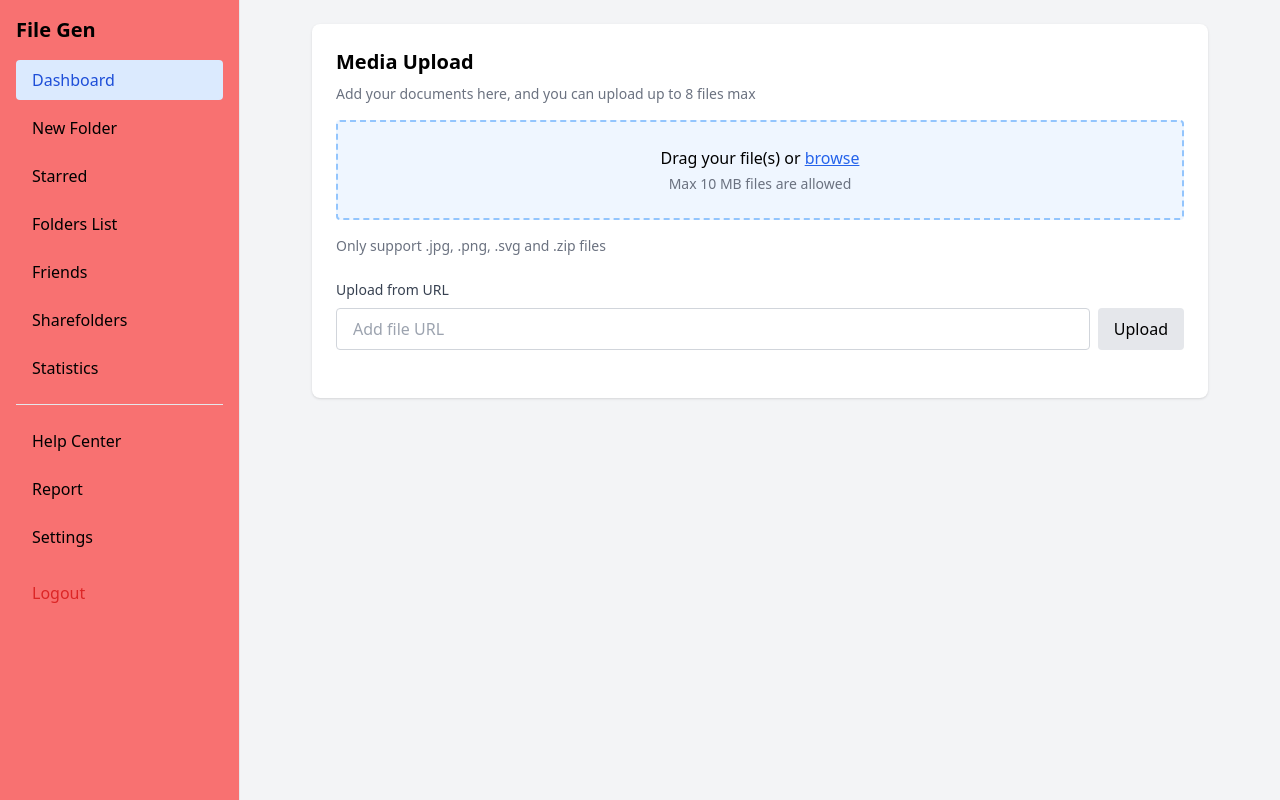
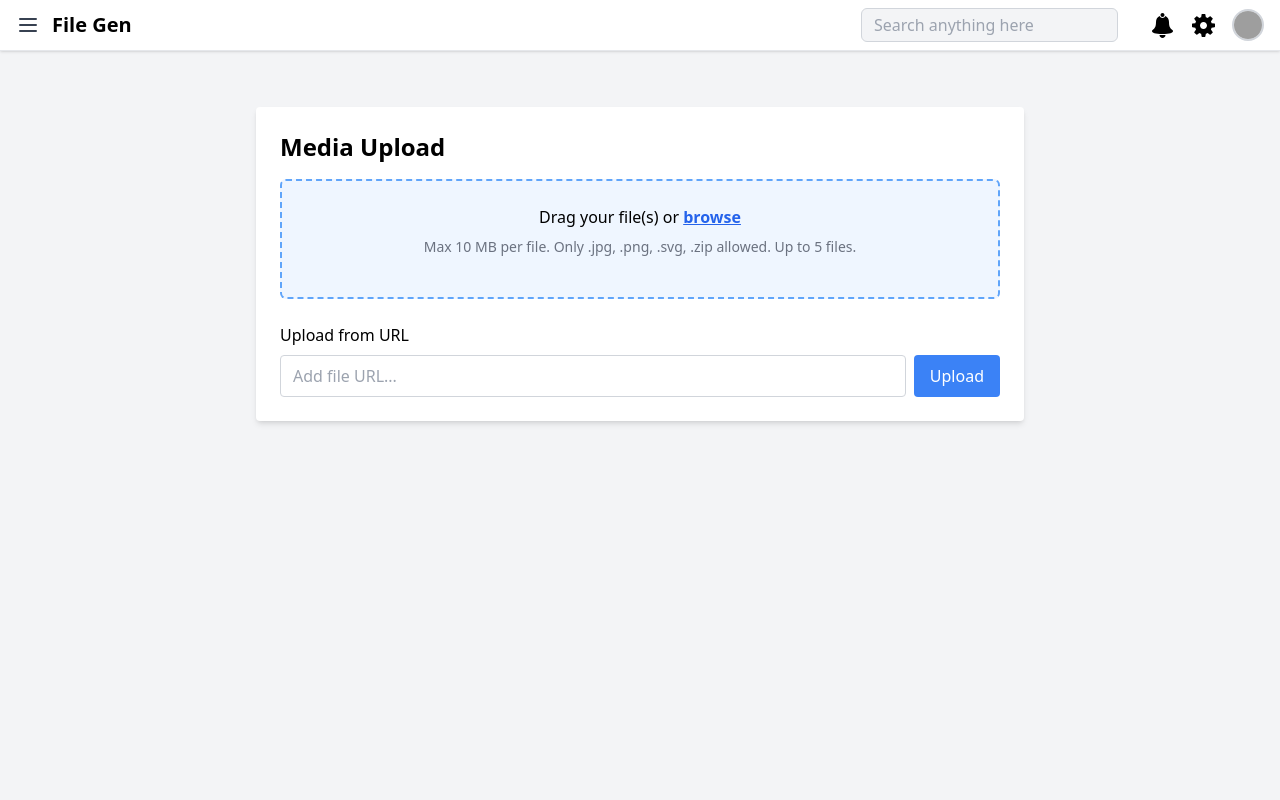
Before and after one commit to ashokkarkii/project, a website: page dashbord.html in a window 1280 px wide. Drawn offline with nearby package versions, Linux system fonts and the light colour scheme; grey boxes are pictures that could not be loaded.

Commit message:
dashbord.html

```diff
--- a/dashbord.html
+++ b/dashbord.html
@@ -2,112 +2,156 @@
 <html lang="en">
   <head>
     <meta charset="UTF-8" />
-    <meta name="viewport" content="width=device-width, initial-scale=1.0" />
-    <title>Media Upload Dashboard</title>
+    <title>Navbar with Toggle Sidebar</title>
     <script src="https://cdn.tailwindcss.com"></script>
   </head>
-  <body class="bg-gray-100">
-    <div class="flex h-screen">
-      <!-- Sidebar -->
-      <aside class="w-60  border-r p-4 space-y-4 bg-red-400">
-        <h2 class="text-xl font-bold mb-4">File Gen</h2>
-        <nav class="space-y-2">
-          <a href="#" class="block px-4 py-2 rounded bg-blue-100 text-blue-700">Dashboard</a>
-          <a href="#" class="block px-4 py-2 rounded hover:bg-gray-100">New Folder</a>
-          <a href="#" class="block px-4 py-2 rounded hover:bg-gray-100">Starred</a>
-          <a href="#" class="block px-4 py-2 rounded hover:bg-gray-100">Folders List</a>
-          <a href="#" class="block px-4 py-2 rounded hover:bg-gray-100">Friends</a>
-          <a href="#" class="block px-4 py-2 rounded hover:bg-gray-100">Sharefolders</a>
-          <a href="#" class="block px-4 py-2 rounded hover:bg-gray-100">Statistics</a>
-        </nav>
-        <hr />
-        <nav class="space-y-2">
-          <a href="#" class="block px-4 py-2 rounded hover:bg-gray-100">Help Center</a>
-          <a href="#" class="block px-4 py-2 rounded hover:bg-gray-100">Report</a>
-          <a href="#" class="block px-4 py-2 rounded hover:bg-gray-100">Settings</a>
-        </nav>
-        <a href="#" class="block px-4 py-2 text-red-600 mt-auto hover:bg-red-50">Logout</a>
-      </aside>
+  <body class="bg-gray-100 min-h-screen">
+    <!-- Navbar -->
+    <nav class="flex items-center justify-between px-4 py-2 bg-white shadow border-b w-full">
+      <div class="flex items-center gap-3">
+        <button class="text-gray-700 focus:outline-none" id="hamburger">
+          <svg
+            class="w-6 h-6"
+            fill="none"
+            stroke="currentColor"
+            stroke-width="2"
+            viewBox="0 0 24 24"
+            xmlns="http://www.w3.org/2000/svg"
+          >
+            <path
+              stroke-linecap="round"
+              stroke-linejoin="round"
+              d="M4 6h16M4 12h16M4 18h16"
+            ></path>
+          </svg>
+        </button>
+       <a href="index.html"> <span class="text-xl font-semibold">File Gen</span></a>
+      </div>
 
 
 
+      <!-- Right: Icons -->
+      <div class="flex items-center gap-4">
+        <div class="flex-1 mx-4 max-w-md">
+          <input
+            type="text"
+            placeholder="Search anything here"
+            class="w-full px-3 py-1 rounded-md bg-gray-100 border border-gray-300 focus:outline-none focus:ring-2 focus:ring-blue-500"
+          />
+        </div>
+
+        <!-- Notification Icon -->
+        <button class="text-gray-700 hover:text-blue-500 relative">
+          <a href="#">
+            <svg
+              xmlns="http://www.w3.org/2000/svg"
+              x="0px"
+              y="0px"
+              width="25"
+              height="25"
+              viewBox="0 0 50 50"
+            >
+              <path
+                d="M 25 0 C 22.792969 0 21 1.792969 21 4 C 21 6.207031 22.792969 8 25 8 C 27.207031 8 29 6.207031 29 4 C 29 1.792969 27.207031 0 25 0 Z M 19.375 6.09375 C 14.804688 8.050781 12 12.457031 12 18 C 12 29 8.199219 31.761719 5.9375 33.40625 C 4.933594 34.132813 4 34.808594 4 36 C 4 40.207031 10.28125 42 25 42 C 39.71875 42 46 40.207031 46 36 C 46 34.808594 45.066406 34.132813 44.0625 33.40625 C 41.800781 31.761719 38 29 38 18 C 38 12.441406 35.199219 8.046875 30.625 6.09375 C 29.769531 8.367188 27.566406 10 25 10 C 22.433594 10 20.230469 8.363281 19.375 6.09375 Z M 19 43.875 C 19 43.914063 19 43.960938 19 44 C 19 47.308594 21.691406 50 25 50 C 28.308594 50 31 47.308594 31 44 C 31 43.960938 31 43.914063 31 43.875 C 29.117188 43.953125 27.117188 44 25 44 C 22.882813 44 20.882813 43.953125 19 43.875 Z"
+              ></path></svg
+          ></a>
+        </button>
+
+        <!-- Settings Icon -->
+        <button class="text-gray-700 hover:text-blue-500">
+          <a href="#">
+            <svg
+              xmlns="http://www.w3.org/2000/svg"
+              x="0px"
+              y="0px"
+              width="25"
+              height="25"
+              viewBox="0 0 50 50"
+            >
+              <path
+                d="M47.16,21.221l-5.91-0.966c-0.346-1.186-0.819-2.326-1.411-3.405l3.45-4.917c0.279-0.397,0.231-0.938-0.112-1.282 l-3.889-3.887c-0.347-0.346-0.893-0.391-1.291-0.104l-4.843,3.481c-1.089-0.602-2.239-1.08-3.432-1.427l-1.031-5.886 C28.607,2.35,28.192,2,27.706,2h-5.5c-0.49,0-0.908,0.355-0.987,0.839l-0.956,5.854c-1.2,0.345-2.352,0.818-3.437,1.412l-4.83-3.45 c-0.399-0.285-0.942-0.239-1.289,0.106L6.82,10.648c-0.343,0.343-0.391,0.883-0.112,1.28l3.399,4.863 c-0.605,1.095-1.087,2.254-1.438,3.46l-5.831,0.971c-0.482,0.08-0.836,0.498-0.836,0.986v5.5c0,0.485,0.348,0.9,0.825,0.985 l5.831,1.034c0.349,1.203,0.831,2.362,1.438,3.46l-3.441,4.813c-0.284,0.397-0.239,0.942,0.106,1.289l3.888,3.891 c0.343,0.343,0.884,0.391,1.281,0.112l4.87-3.411c1.093,0.601,2.248,1.078,3.445,1.424l0.976,5.861C21.3,47.647,21.717,48,22.206,48 h5.5c0.485,0,0.9-0.348,0.984-0.825l1.045-5.89c1.199-0.353,2.348-0.833,3.43-1.435l4.905,3.441 c0.398,0.281,0.938,0.232,1.282-0.111l3.888-3.891c0.346-0.347,0.391-0.894,0.104-1.292l-3.498-4.857 c0.593-1.08,1.064-2.222,1.407-3.408l5.918-1.039c0.479-0.084,0.827-0.5,0.827-0.985v-5.5C47.999,21.718,47.644,21.3,47.16,21.221z M25,32c-3.866,0-7-3.134-7-7c0-3.866,3.134-7,7-7s7,3.134,7,7C32,28.866,28.866,32,25,32z"
+              ></path></svg
+          ></a>
+        </button>
+
+        <!-- Profile Image -->
+        <a href="#"
+          ><img
+            src="https://i.pravatar.cc/40"
+            alt="User Avatar"
+            class="w-8 h-8 rounded-full object-cover border-2 border-gray-300"
+        /></a>
+      </div>
+
+
+
+
+
+
+
+
+    </nav>
+
+    <!-- Layout -->
+    <div class="flex">
+      <!-- Sidebar -->
+      <aside
+        id="sidebar"
+        class="w-64 bg-white shadow h-screen p-4 hidden"
+      >
+        <ul class="space-y-4">
+          <li class="font-bold text-lg">Dashboard</li>
+          <li>New Folder</li>
+          <li>Starred</li>
+          <li>Folders List</li>
+          <li>Friends</li>
+          <li>Sharefolders</li>
+          <li>Statistics</li>
+          <li class="text-red-500 mt-8">Logout</li>
+        </ul>
+      </aside>
+
       <!-- Main content -->
       <main class="flex-1 p-6">
-        <div class="max-w-4xl mx-auto bg-white p-6 rounded-lg shadow">
-          <h2 class="text-xl font-semibold mb-2">Media Upload</h2>
-          <p class="text-sm text-gray-500 mb-4">Add your documents here, and you can upload up to 8 files max</p>
+        <!-- Main Content -->
+      <div class="flex-1">
+        <!-- Navbar -->
 
-          <!-- Drag and drop zone -->
-          <div id="dropzone" class="border-2 border-dashed border-blue-300 p-6 text-center rounded mb-4 bg-blue-50 cursor-pointer">
-            <input id="fileInput" type="file" multiple class="hidden" />
-            <p>Drag your file(s) or <span class="text-blue-600 underline cursor-pointer" onclick="document.getElementById('fileInput').click()">browse</span></p>
-            <p class="text-sm text-gray-500 mt-1">Max 10 MB files are allowed</p>
+
+        <!-- Upload Section -->
+        <div class="max-w-3xl mx-auto mt-8 bg-white shadow-md rounded p-6">
+          <h2 class="text-2xl font-bold mb-4">Media Upload</h2>
+
+          <!-- Drag and Drop -->
+          <div id="drop-zone" class="border-2 border-dashed border-blue-400 p-6 text-center rounded-md bg-blue-50">
+            <input id="fileInput" type="file" multiple class="hidden" accept=".jpg,.png,.svg,.zip" />
+            <p class="mb-2">Drag your file(s) or <button onclick="document.getElementById('fileInput').click()" class="text-blue-600 font-semibold underline">browse</button></p>
+            <p class="text-sm text-gray-500">Max 10 MB per file. Only .jpg, .png, .svg, .zip allowed. Up to 5 files.</p>
+            <ul id="fileList" class="mt-4 text-left text-sm text-gray-700"></ul>
           </div>
-
-          <p class="text-sm text-gray-500 mb-2">Only support .jpg, .png, .svg and .zip files</p>
 
           <!-- Upload from URL -->
           <div class="mt-6">
-            <p class="text-sm font-medium text-gray-700 mb-2">Upload from URL</p>
+            <label class="block font-medium mb-2">Upload from URL</label>
             <div class="flex gap-2">
-              <input type="url" id="fileUrl" placeholder="Add file URL" class="w-full border border-gray-300 rounded px-4 py-2" />
-              <button onclick="uploadFromUrl()" class="px-4 py-2 bg-gray-200 hover:bg-gray-300 rounded">Upload</button>
+              <input type="url" id="fileUrl" class="w-full border border-gray-300 rounded px-3 py-2 focus:outline-none focus:ring-2 focus:ring-blue-500" placeholder="Add file URL..." />
+              <button onclick="uploadFromUrl()" class="bg-blue-500 text-white px-4 py-2 rounded hover:bg-blue-600">Upload</button>
             </div>
           </div>
-
-          <!-- Uploaded file list -->
-          <div id="fileList" class="mt-6 space-y-2 text-sm text-gray-700"></div>
         </div>
+      </div>
       </main>
     </div>
 
+    <!-- JavaScript -->
     <script>
-      const dropzone = document.getElementById('dropzone');
-      const fileInput = document.getElementById('fileInput');
-      const fileList = document.getElementById('fileList');
+      const hamburger = document.getElementById('hamburger');
+      const sidebar = document.getElementById('sidebar');
 
-      dropzone.addEventListener('dragover', (e) => {
-        e.preventDefault();
-        dropzone.classList.add('bg-blue-100');
+      hamburger.addEventListener('click', () => {
+        sidebar.classList.toggle('hidden');
       });
 
-      dropzone.addEventListener('dragleave', () => {
-        dropzone.classList.remove('bg-blue-100');
-      });
-
-      dropzone.addEventListener('drop', (e) => {
-        e.preventDefault();
-        dropzone.classList.remove('bg-blue-100');
-        handleFiles(e.dataTransfer.files);
-      });
-
-      fileInput.addEventListener('change', (e) => {
-        handleFiles(e.target.files);
-      });
-
-      function handleFiles(files) {
-        for (let file of files) {
-          if (file.size > 10 * 1024 * 1024) {
-            alert(`File ${file.name} exceeds 10MB limit.`);
-            continue;
-          }
-          const listItem = document.createElement('div');
-          listItem.textContent = `Uploaded: ${file.name}`;
-          fileList.appendChild(listItem);
-        }
-      }
-
-      function uploadFromUrl() {
-        const url = document.getElementById('fileUrl').value;
-        if (url.trim() === '') {
-          alert('Please enter a valid URL');
-          return;
-        }
-        const listItem = document.createElement('div');
-        listItem.textContent = `Uploaded from URL: ${url}`;
-        fileList.appendChild(listItem);
-        document.getElementById('fileUrl').value = '';
-      }
     </script>
   </body>
 </html>
```
